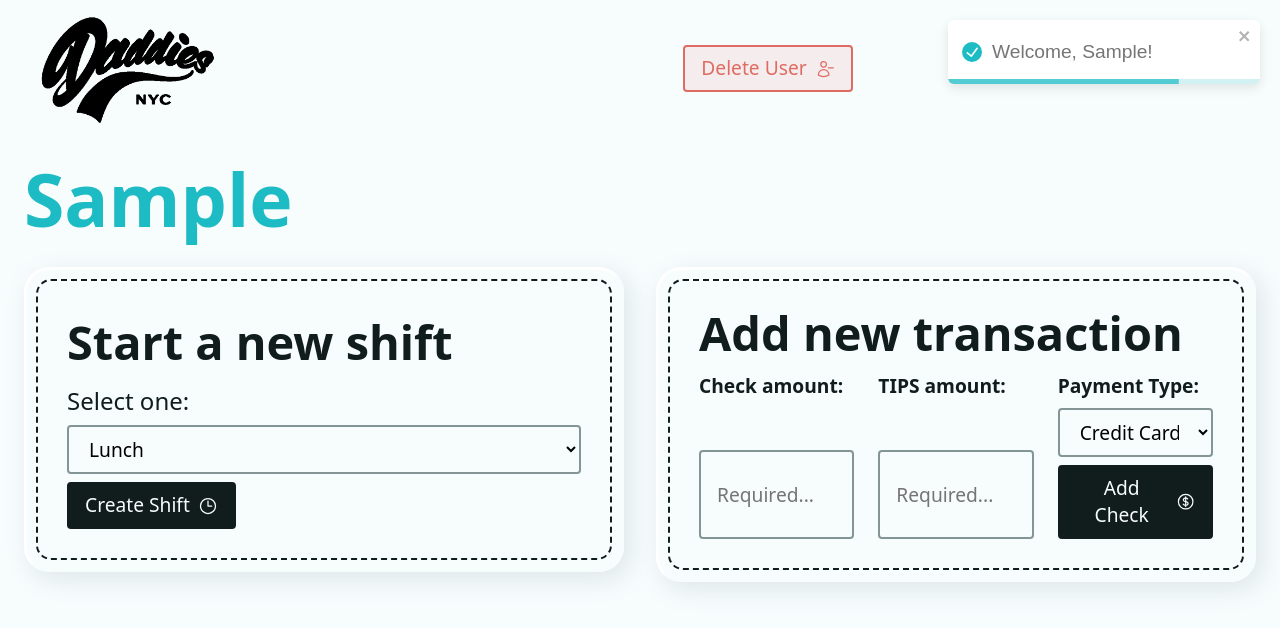
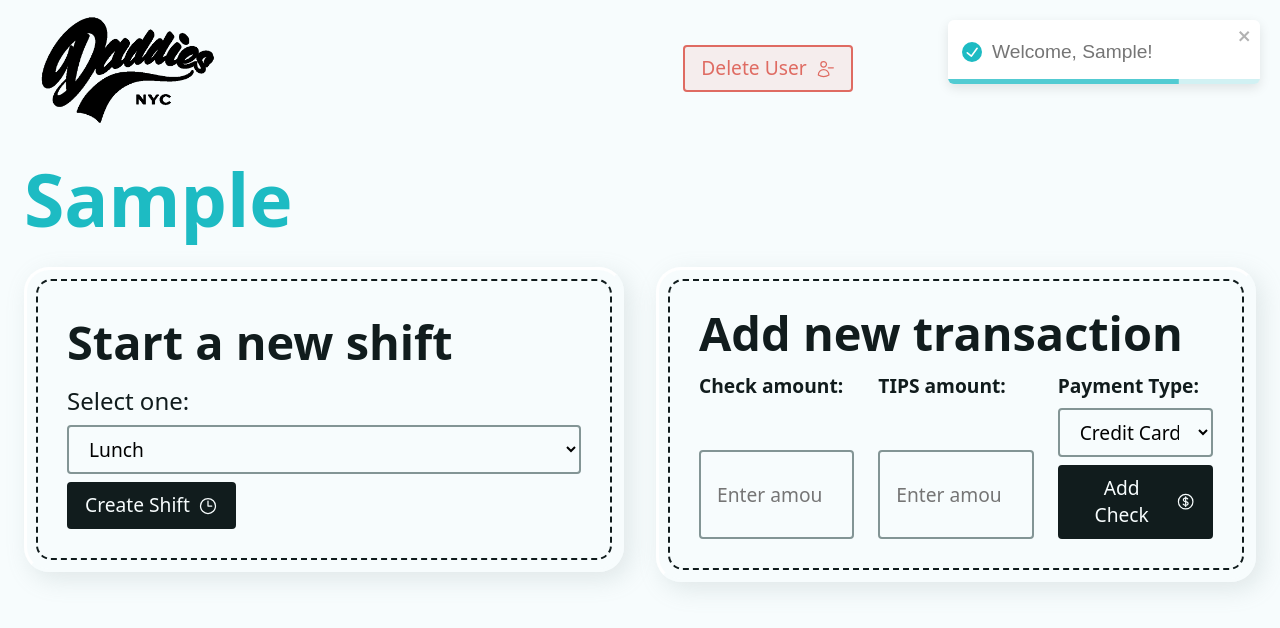
Before and after one commit to write2cmdg/daddies-tip-app, a React (Vite) app: page / in a window 1280 px wide. Both pictures are taken after typing "Sample" into the empty fields and a click on the button "Create account". Shown: the top 628 px of the page. Built offline with nearby package versions, Linux system fonts and the light colour scheme.

Commit message:
updated form reset ui for option tag

```diff
--- a/src/components/AddTransactionForm.jsx
+++ b/src/components/AddTransactionForm.jsx
@@ -1,5 +1,5 @@
 //react
-import React, { useRef, useState } from 'react'
+import React, { useEffect, useRef, useState } from 'react'
 
 //rrd
 import { useFetcher } from 'react-router-dom'
@@ -12,10 +12,16 @@ const AddTransactionForm = () => {
     const fetcher = useFetcher()
     const formRef = useRef()
     const focusRef = useRef()
-    const [selected, setSelected] = useState()
+    const [selected, setSelected] = useState("CreditCard")
     const isSubmitting = fetcher.state === "submitting"
 
-
+    useEffect(() => {
+      if(!isSubmitting) {
+        formRef.current.reset()
+        focusRef.current.focus()
+        setSelected("CreditCard")
+      }
+    }, [isSubmitting])
 
   return (
     <div className='form-wrapper'>
@@ -33,7 +39,7 @@ const AddTransactionForm = () => {
                         inputMode='decimal'
                         name='newCheckTotal'
                         id='newCheckTotal'
-                        placeholder='Required...'
+                        placeholder='Enter amount'
                         ref={focusRef}
                         required />
                 </div>
@@ -45,7 +51,7 @@ const AddTransactionForm = () => {
                         inputMode='decimal'
                         name='newCheckTips'
                         id='newCheckTips'
-                        placeholder='Required...'
+                        placeholder='Enter amount'
                         required />
                 </div>
                 <div className="grid-xs">
```
